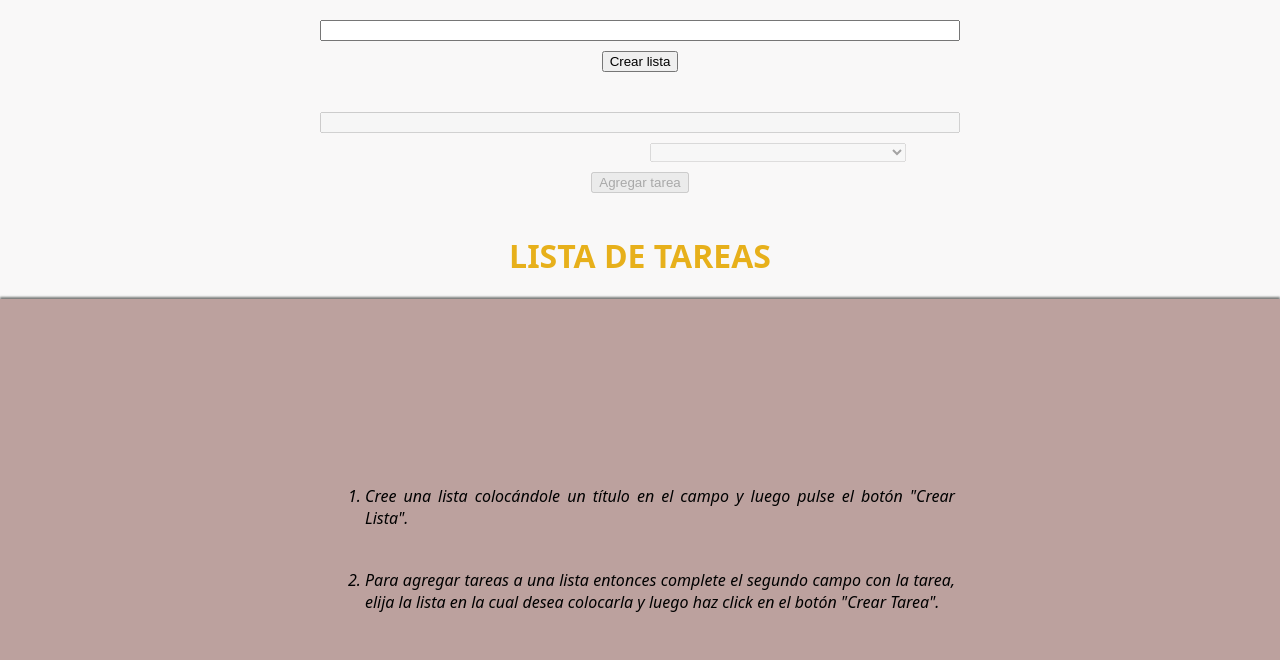
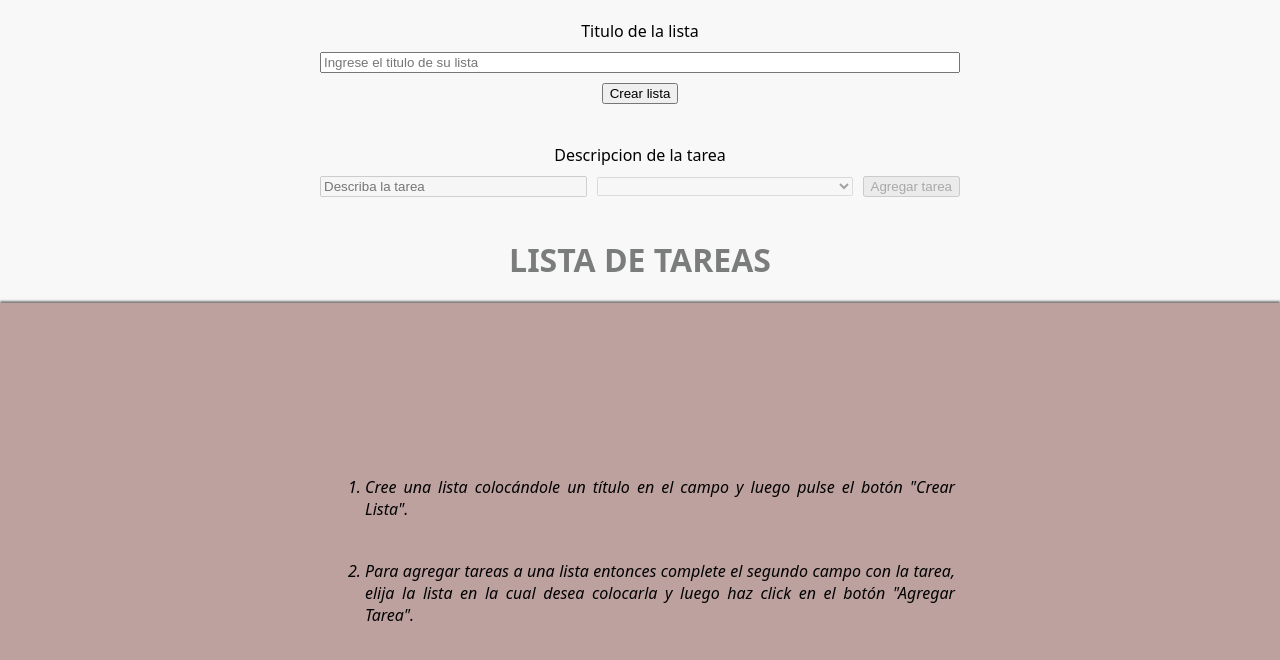
Before and after one commit to lightan1210/app-todolist, a React (Create React App) app: page / in a window 1280 px wide. Shown: the top 660 px of the page. Built offline with nearby package versions, Linux system fonts and the light colour scheme.

Commit message:
Change on css and details

```diff
--- a/package.json
+++ b/package.json
@@ -36,5 +36,9 @@
       "last 1 firefox version",
       "last 1 safari version"
     ]
+  },
+  "devDependencies": {
+    "@playwright/test": "^1.51.1",
+    "@types/node": "^22.14.0"
   }
 }
--- a/public/index.html
+++ b/public/index.html
@@ -24,7 +24,7 @@
       work correctly both with client-side routing and a non-root public URL.
       Learn how to configure a non-root public URL by running `npm run build`.
     -->
-    <title>React App</title>
+    <title>ToDo Application</title>
   </head>
   <body>
     <noscript>You need to enable JavaScript to run this app.</noscript>
--- a/src/App.scss
+++ b/src/App.scss
@@ -199,13 +199,18 @@ $color5: #277835;
         }
 
         > input {
+            flex-grow: 1;
+        }
+
+        > label {
+            text-align: center;
             flex-basis: 100%;
         }
 
-        > span {
-            flex-basis: 50%;
-            text-align: center;
-        }
+        // > span {
+        //     flex-basis: 50%;
+        //     text-align: center;
+        // }
 
         > .destinyListOptions {
             flex-basis: 50%;
@@ -225,7 +230,7 @@ $color5: #277835;
     }
 
     h1 {
-        color: $color3;
+        color: $color4;
         text-align: center;
     }
 }
--- a/src/Components/ToDoList.js
+++ b/src/Components/ToDoList.js
@@ -114,18 +114,19 @@ const ToDoList = () => {
     return (
         <div className="toDoList">
             <div className="newListField">
-                <input ref={inputTitleListElement} type='text'></input>
+                <label>Titulo de la lista</label>
+                <input ref={inputTitleListElement} type='text' placeholder="Ingrese el titulo de su lista" />
                 <button onClick={() => addList(inputTitleListElement.current.value)}>Crear lista</button>
             </div>
             <div className="newToDoField">
+                <label>Descripcion de la tarea</label>
                 <input
                     ref={inputDescriptionToDoElement}
                     type='text'
-                            disabled={destinyLists.length === 0}
-                        >
+                    disabled={lists.length === 0}
+                    placeholder='Describa la tarea'
+                />
 
-                            </input>
-                        {destinyLists.length !== 0 ? <span>Colocar tarea en</span> : <span></span>}
                 <select
                     className="destinyListOptions"
                     ref={selectElement}
@@ -170,7 +171,7 @@ const ToDoList = () => {
                                 Cree una lista   colocándole un título en el campo y luego pulse el botón "Crear Lista".
                             </li>
                             <li>
-                                    Para agregar tareas a una lista entonces complete el segundo campo con la tarea, elija la lista en la cual desea colocarla y luego haz click en el botón "Crear Tarea".
+                                Para agregar tareas a una lista entonces complete el segundo campo con la tarea, elija la lista en la cual desea colocarla y luego haz click en el botón "Agregar Tarea".
                             </li>
                         </ol>
                     }
```
Also changed, not shown: 2 other files (tests, documents, lock files or other folders). Lines whose indentation alone changed are shown as unchanged.
